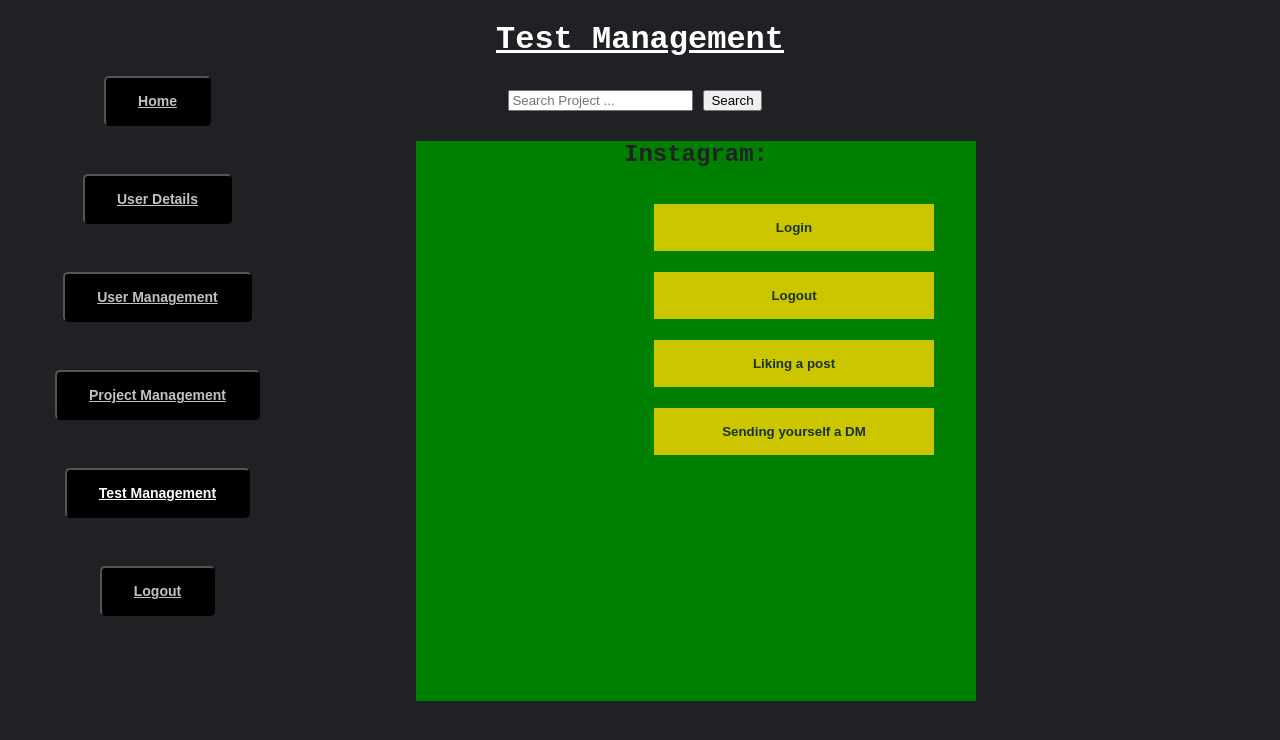
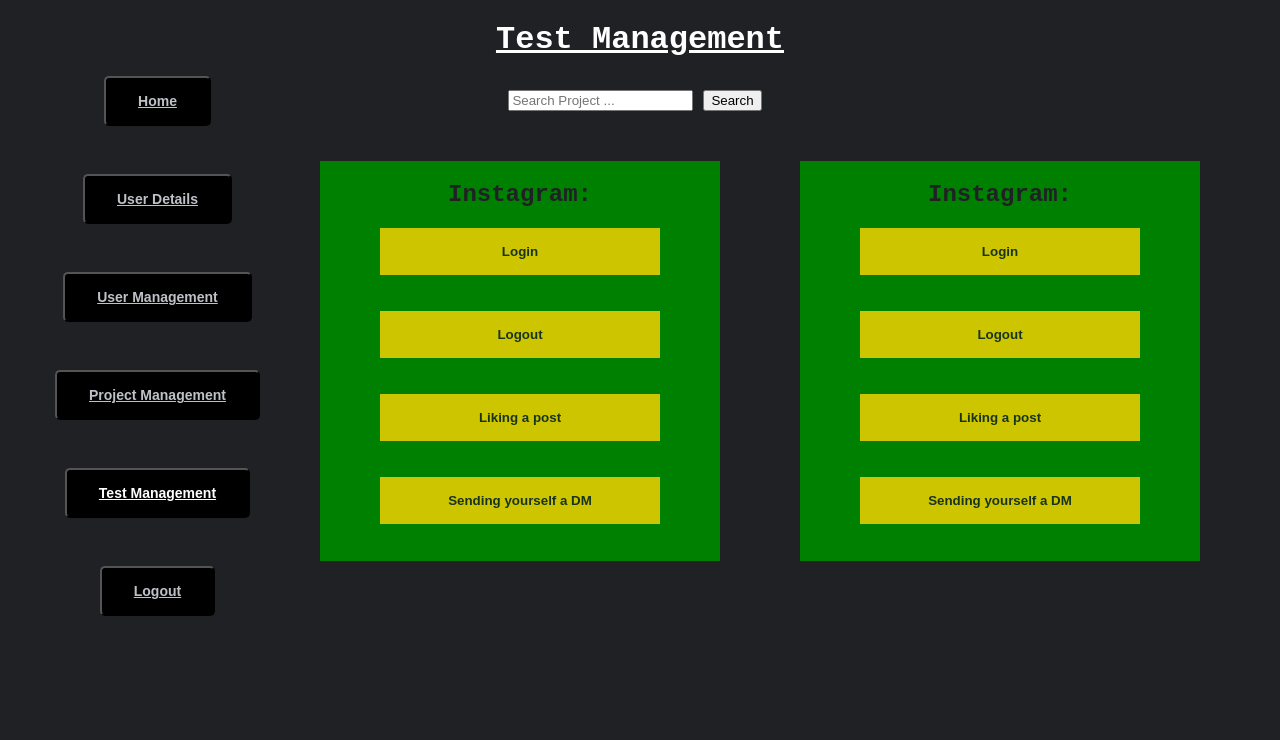
Before and after one commit to rkenney4/seniorproj, a Vue app: page /test-management in a window 1280 px wide. Shown: the top 740 px of the page. Built offline with nearby package versions, Linux system fonts and the light colour scheme; no server answers.

Commit message:
Updated Card Elements in the TestManagement.vue file

```diff
--- a/src/views/TestManagement.vue
+++ b/src/views/TestManagement.vue
@@ -26,7 +26,7 @@
         <div class="media-instagram shift"> <!--Instagram div-->
 
             <h2> Instagram: </h2>
-            <div class="container" style="width: 85%">
+            <div class="container" >
             <button class="open-button" onclick="openLoginForm()"><b>Login</b></button>
             <div class="form-popup" id="login">
             <form action="/action_page.php" class="form-container">
@@ -50,7 +50,7 @@
             </div>
             <br><br>
             <div>
-                <div class="container" style="width: 85%">
+                <div class="container" >
                 <button class="open-button" onclick="openLogoutForm()"><b>Logout</b></button>
                 <div class="form-popup" id="logout">
                 <form action="/action_page.php" class="form-container">
@@ -75,7 +75,7 @@
             </div>
             <br><br>
             <div>
-                <div class="container" style="width: 85%">
+                <div class="container" >
                 <button class="open-button" onclick="openLikePostForm()"><b>Liking a post</b></button>
                 <div class="form-popup" id="likePost">
                 <form action="/action_page.php" class="form-container">
@@ -100,7 +100,7 @@
             </div>
             <br><br>
             <div>
-                <div class="container" style="width: 85%">
+                <div class="container" >
                 <button class="open-button" onclick="openSendDMForm()"><b>Sending yourself a DM</b></button>
                 <div class="form-popup" id="sendDM">
                 <form action="/action_page.php" class="form-container">
@@ -124,7 +124,107 @@
                 </div>
             </div>
         </div>
+         <div class="media-instagram shift"> <!--Facebook div-->
 
+            <h2> Instagram: </h2>
+            <div class="container" >
+            <button class="open-button" onclick="openLoginForm()"><b>Login</b></button>
+            <div class="form-popup" id="login">
+            <form action="/action_page.php" class="form-container">
+                <h2>Instagram: Login</h2>
+
+                <label for="email"><b>Test ID: </b></label>
+                <br>
+                <br>
+                <label for="psw"><b>Passed: </b></label>
+                <br>
+                <br>
+                <label for="email"><b>Date: </b></label>
+                <br>
+                <br>
+                <label for="psw"><b>Time: </b></label>
+                <br>
+                <br>
+                <button type="button" class="btn cancel" onclick="closeLoginForm()">Close</button>
+            </form>
+            </div>
+            </div>
+            <br><br>
+            <div>
+                <div class="container" >
+                <button class="open-button" onclick="openLogoutForm()"><b>Logout</b></button>
+                <div class="form-popup" id="logout">
+                <form action="/action_page.php" class="form-container">
+                    <h2>Instagram: Logout</h2>
+
+                    <label for="email"><b>Test ID: </b></label>
+                    <br>
+                    <br>
+                    <label for="psw"><b>Passed: </b></label>
+                    <br>
+                    <br>
+                    <label for="email"><b>Date: </b></label>
+                    <br>
+                    <br>
+                    <label for="psw"><b>Time: </b></label>
+                    <br>
+                    <br>
+                    <button type="button" class="btn cancel" onclick="closeLogoutForm()">Close</button>
+                </form>
+                </div>
+                </div>
+            </div>
+            <br><br>
+            <div>
+                <div class="container" >
+                <button class="open-button" onclick="openLikePostForm()"><b>Liking a post</b></button>
+                <div class="form-popup" id="likePost">
+                <form action="/action_page.php" class="form-container">
+                    <h2>Instagram: Liking a Post</h2>
+
+                    <label for="email"><b>Test ID: </b></label>
+                    <br>
+                    <br>
+                    <label for="psw"><b>Passed: </b></label>
+                    <br>
+                    <br>
+                    <label for="email"><b>Date: </b></label>
+                    <br>
+                    <br>
+                    <label for="psw"><b>Time: </b></label>
+                    <br>
+                    <br>
+                    <button type="button" class="btn cancel" onclick="closeLikePostForm()">Close</button>
+                </form>
+                </div>
+                </div>
+            </div>
+            <br><br>
+            <div>
+                <div class="container" >
+                <button class="open-button" onclick="openSendDMForm()"><b>Sending yourself a DM</b></button>
+                <div class="form-popup" id="sendDM">
+                <form action="/action_page.php" class="form-container">
+                    <h2>Instagram: Sending Yourself a DM</h2>
+
+                    <label for="email"><b>Test ID: </b></label>
+                    <br>
+                    <br>
+                    <label for="psw"><b>Passed: </b></label>
+                    <br>
+                    <br>
+                    <label for="email"><b>Date: </b></label>
+                    <br>
+                    <br>
+                    <label for="psw"><b>Time: </b></label>
+                    <br>
+                    <br>
+                    <button type="button" class="btn cancel" onclick="closeSendDMForm()">Close</button>
+                </form>
+                </div>
+                </div>
+            </div>
+        </div>
 <br>
 
 
@@ -217,8 +317,10 @@ $('.filter_link').click(function(e){
 .media-instagram{
   background-color: green;
   transition: 0.3s;
-  width: 70vh;
-  height: 70vh;
+  width: 50vh;
+  height: 50vh;
+  display:inline-block;
+  margin:5vh;
 
 }
 
@@ -226,12 +328,9 @@ $('.filter_link').click(function(e){
   box-shadow: 0 8px 16px 0 white;
 }
 
-.container {
-  padding: 2vh 2vh;
-}
 .shift {
-    left: 50vh;
-    right: 40vh;
+    left: 15vh;
+    right: 60vh;
 }
 .row:after {
   content: "";
@@ -256,7 +355,7 @@ body {font-family: Arial, Helvetica, sans-serif;}
   border: none;
   cursor: pointer;
   opacity: 0.8;
-  position: fixed;
+
   width: 280px;
 }
 
@@ -313,11 +412,7 @@ body {font-family: Arial, Helvetica, sans-serif;}
 .form-container .btn:hover, .open-button:hover {
   opacity: 1;
 }
-.row:after {
-  content: "";
-  display: table;
-  clear: both;
-}
+
 * {
   box-sizing: border-box;
 }
```
